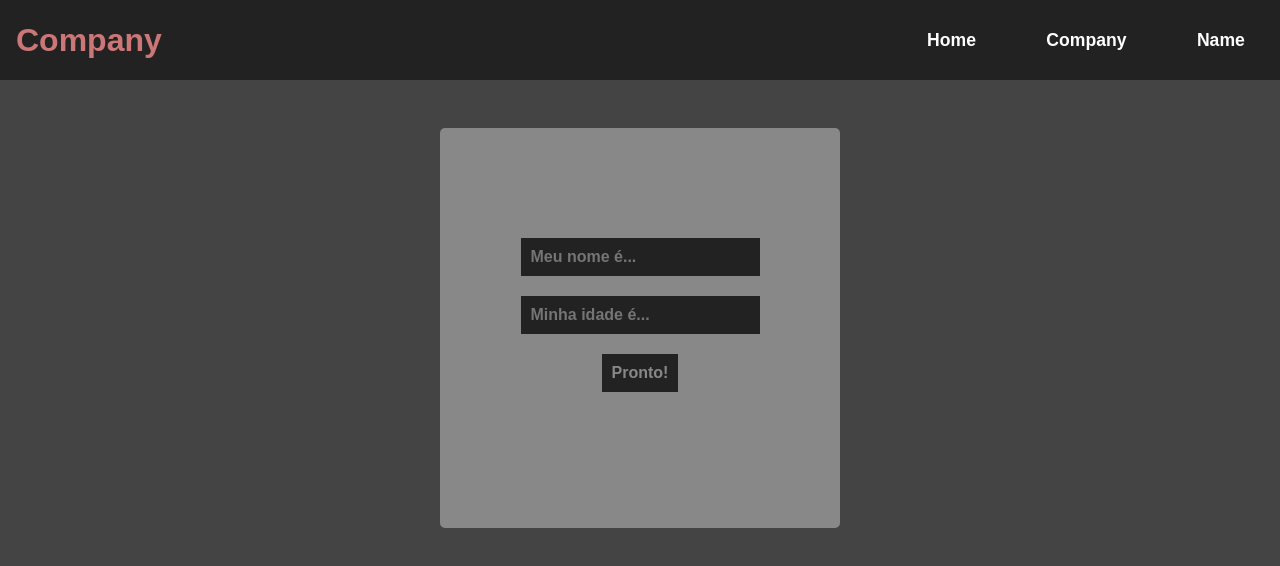
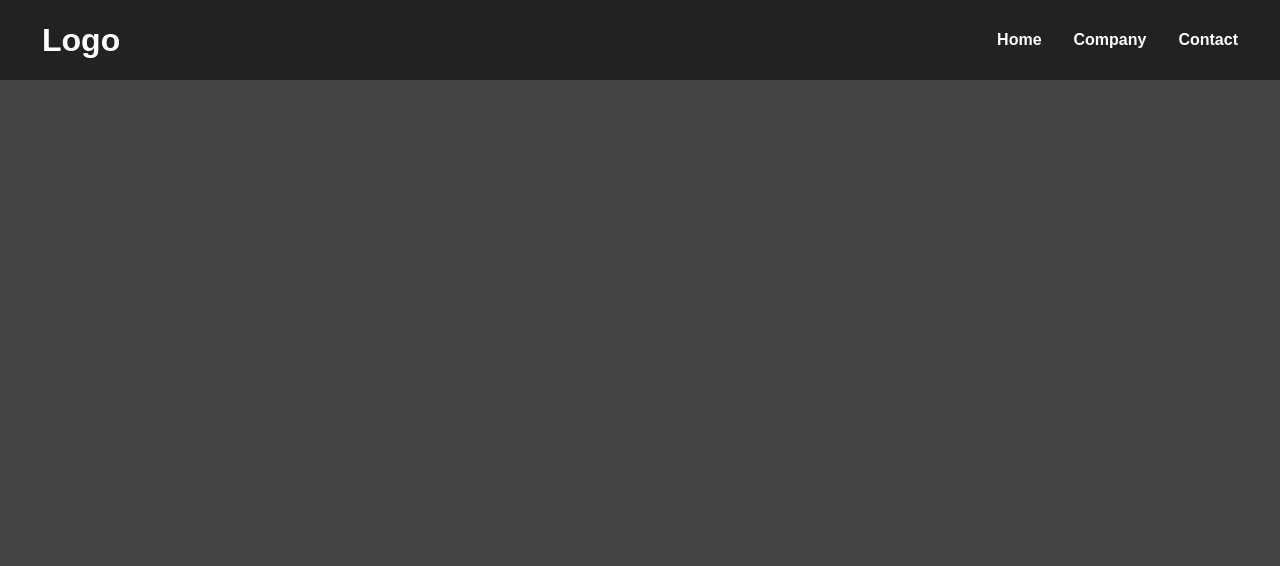
Before and after one commit to victor-4guiar/React-Tests, a React (Create React App) app: page / in a window 1280 px wide. Shown: the top 566 px of the page. Built offline with nearby package versions, Linux system fonts and the light colour scheme.

Commit message:
header :o

```diff
--- a/src/App.js
+++ b/src/App.js
@@ -1,18 +1,9 @@
-import Header from "./components/Header";
-import Input from "./components/Input";
-import Button from "./components/Button";
+import Header from './components/Header'
 
 function App(){
 	return(
 		<>
-			<Header companyName="Company" navList={["Home", "Company", "Name"]} limit={2} />
-			<section className="section">
-				<form>
-					<Input text="Digite seu nome:" type="text" placeholder="Meu nome é..." />
-					<Input text="Digite sua idade:" type="number" placeholder="Minha idade é..." />
-					<Button text="Pronto!" faz="Nada" />
-				</form>
-			</section>
+			<Header companyName="Logo" navList={["Home", "Company", "Contact"]} />
 		</>
 	);
 }
--- a/src/components/Button.js
+++ /dev/null
@@ -1,9 +0,0 @@
-import styles from './Button.module.css';
-
-function Button({text, faz}){
-	return(
-		<input type="button" className={styles.button} value={text} />
-	)
-}
-
-export default Button;
--- a/src/components/Button.module.css
+++ /dev/null
@@ -1,15 +0,0 @@
-.button{
-	background-color: #222;
-	padding: 10px;
-	border: none;
-	color: #888;
-	font-size: 1em;
-	margin: auto auto auto auto;
-	font-weight: bold;
-	display: flex;
-	transition: 400ms;
-}
-
-.button:hover{
-	color: #dd4;
-}
--- a/src/components/Header.js
+++ b/src/components/Header.js
@@ -1,13 +1,13 @@
 import NavBar from './NavBar';
 import styles from './Header.module.css';
 
-function Header({companyName, navList, limit}){
+function Header({navList, companyName}){
 	return(
-		<header>
-			<div>
+		<header className={styles.header}>
+			<div className={styles.logo}>
 				<h1>{companyName}</h1>
 			</div>
-			<NavBar limit={limit} navList={navList} />
+			<NavBar navList={navList} />
 		</header>
 	)
 }
--- a/src/components/Header.module.css
+++ b/src/components/Header.module.css
@@ -1,21 +1,26 @@
-header{
-	background-color: #222;
-	min-height: 5em;
-	align-items: center;
+.header{
 	display: flex;
 	justify-content: space-between;
+	background-color: #222;
+	padding: 10px;
+	align-items: center;
+	min-height: 5em;
 }
 
-header div{
-	margin: 0 2em;
-	color: #c77;
+.logo{
+	color: white;
 	cursor: pointer;
-	margin: 1em;
+	margin-left: 2em;
 }
 
 @media (max-width: 700px){
-	header{
+	.header{
 		flex-direction: column;
-		padding-bottom: 1em;
+		padding-bottom: 20px;
+	}
+
+	.logo{
+		padding-bottom: 20px;
+		padding-top: 10px;
 	}
 }
--- a/src/components/Input.js
+++ /dev/null
@@ -1,9 +0,0 @@
-import styles from './Input.module.css';
-
-function Input({text, type, placeholder}){
-	return(
-		<input className={styles.input} text={text} type={type} placeholder={placeholder} />
-	)
-}
-
-export default Input;
--- a/src/components/Input.module.css
+++ /dev/null
@@ -1,10 +0,0 @@
-.input{
-	display: block;
-	padding: 10px;
-	border: none;
-	font-size: 1em;
-	font-weight: bold;
-	margin: 20px auto 20px auto;
-	background-color: #222;
-	color: #ccc;
-}
--- a/src/components/NavBar.js
+++ b/src/components/NavBar.js
@@ -1,8 +1,8 @@
 import styles from './NavBar.module.css';
 
-function NavBar({navList, limit}){
+function NavBar({navList}){
 	return(
-		<nav>
+		<nav className={styles.nav_container}>
 			<a href="#">{navList[0]}</a>
 			<a href="#">{navList[1]}</a>
 			<a href="#">{navList[2]}</a>
--- a/src/components/NavBar.module.css
+++ b/src/components/NavBar.module.css
@@ -1,12 +1,15 @@
-header a{
-	color: white;
-	font-size: 1.1em;
-	text-decoration: none;
-	font-weight: bold;
-	margin: 0 2em;
-	transition: 400ms;
+.nav_container{
+	margin-right: 1em;
 }
 
-header a:hover{
-	color: #dd4;
+.nav_container a{
+	text-decoration: none;
+	padding: 1em;
+	color: white;
+	transition: 500ms;
+	font-weight: bold;
 }
+
+.nav_container a:hover{
+	color: #dd8;
+}
--- a/src/index.css
+++ b/src/index.css
@@ -5,22 +5,6 @@
 }
 
 body{
+	font-family: Arial, Helvetica, Verdana, sans-serif;
 	background-color: #444;
-	font-family: Arial, Helvetica, Verdana, sans-serif;
-	color: white;
 }
-
-.section{
-	background-color: #888;
-	padding: 10px;
-	height: 400px;
-	width: 400px;
-	margin: 3em auto;
-	border-radius: 5px;
-	align-items: center;
-	align-items: center;
-}
-
-.section form{
-	margin: 100px auto;
-}
```
